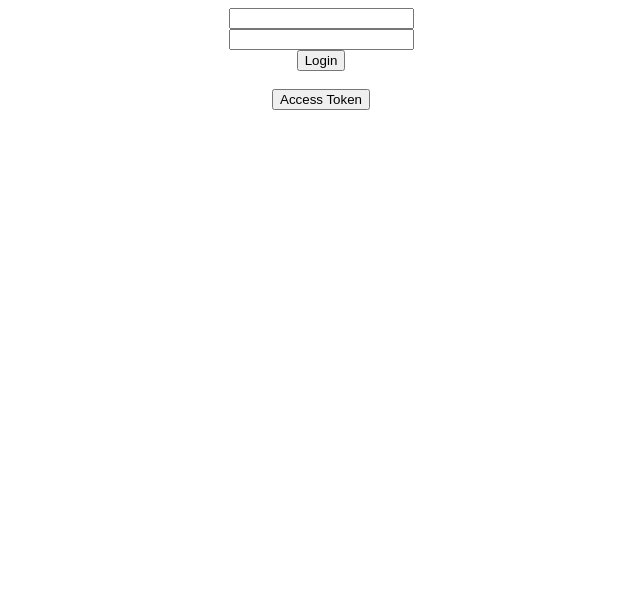
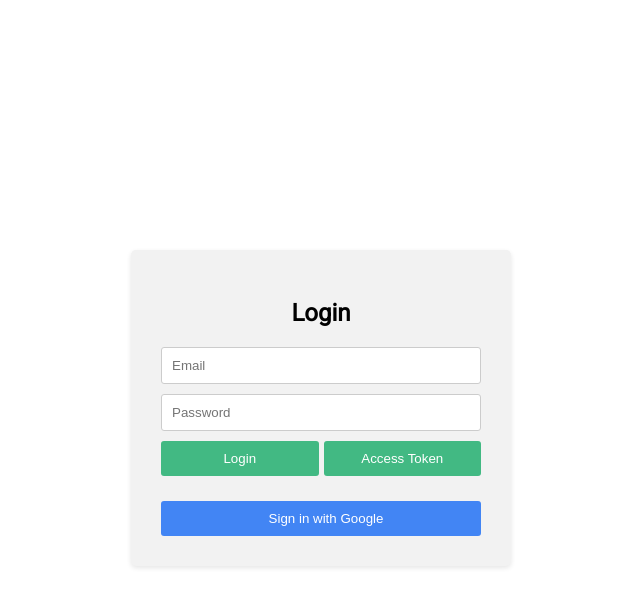
Before and after one commit to quyendv/firebase-auth, a Vue app in the folder client/: page / in a window 1280 px wide. Shown: the top 606 px of the page, without its empty margins (319-959 px from the left). Built offline with nearby package versions, Linux system fonts and the light colour scheme; no server answers.

Commit message:
update interface

```diff
--- a/client/src/App.vue
+++ b/client/src/App.vue
@@ -1,46 +1,130 @@
 <template>
   <div id="app">
-    <input name="username" type="text" v-model.trim="loginForm.email" />
-    <br />
-    <input name="password" type="password" v-model.trim="loginForm.password" />
-    <br />
-    <button @click="login()">Login</button>
-    <br /><br />
-    <button @click="accessToken()">Access Token</button>
+    <div class="login-form">
+      <h2>Login</h2>
+      <div class="input-row">
+        <input
+          name="username"
+          type="text"
+          v-model.trim="loginForm.email"
+          placeholder="Email"
+        />
+      </div>
+      <div class="input-row">
+        <input
+          name="password"
+          type="password"
+          v-model.trim="loginForm.password"
+          placeholder="Password"
+        />
+      </div>
+      <div class="button-group">
+        <button @click="login()">Login</button>
+        <button @click="accessToken()">Access Token</button>
+      </div>
+      <button class="google-button" @click="signInWithGoogle()">
+        <span class="icon"><i class="fab fa-google"></i></span>
+        Sign in with Google
+      </button>
+    </div>
   </div>
 </template>
 
 <style lang="scss">
+@import url('https://fonts.googleapis.com/css?family=Roboto&display=swap');
+
 #app {
-  font-family: Avenir, Helvetica, Arial, sans-serif;
-  -webkit-font-smoothing: antialiased;
-  -moz-osx-font-smoothing: grayscale;
-  text-align: center;
-  color: #2c3e50;
+  display: flex;
+  justify-content: center;
+  align-items: center;
+  height: 100vh;
 }
 
-#nav {
+.login-form {
+  display: flex;
+  flex-direction: column;
+  align-items: center;
+  width: 320px;
   padding: 30px;
+  background-color: #f2f2f2;
+  border-radius: 5px;
+  box-shadow: 0 2px 5px rgba(0, 0, 0, 0.1);
+  font-family: 'Roboto', sans-serif;
+}
 
-  a {
-    font-weight: bold;
-    color: #2c3e50;
+h2 {
+  margin-bottom: 20px;
+}
 
-    &.router-link-exact-active {
-      color: #42b983;
-    }
+.input-row {
+  display: flex;
+  flex-direction: column;
+  width: 100%;
+  margin-bottom: 10px;
+}
+
+input {
+  padding: 10px;
+  border: 1px solid #ccc;
+  border-radius: 3px;
+}
+
+.button-group {
+  display: flex;
+  justify-content: space-between;
+  width: 100%;
+  margin-bottom: 10px;
+  button + button {
+    margin-left: 5px;
   }
+}
+
+
+button {
+  flex: 1;
+  padding: 10px;
+  background-color: #42b983;
+  color: #fff;
+  border: none;
+  border-radius: 3px;
+  cursor: pointer;
+}
+
+button:hover {
+  background-color: #2e8540;
+}
+
+.google-button {
+  margin-top: 15px;
+  display: flex;
+  align-items: center;
+  justify-content: center;
+  background-color: #4285f4;
+  color: #fff;
+  border: none;
+  border-radius: 3px;
+  cursor: pointer;
+  padding: 10px;
+  width: 100%;
+}
+
+.google-button .icon {
+  margin-right: 10px;
+}
+
+.google-button:hover {
+  background-color: #0c7cd5;
 }
 </style>
 <script>
-import { auth } from "./auth/auth.service";
+import { auth, googleProvider } from './auth/auth.service';
 export default {
   data() {
     return {
       loginForm: {
-        email: "",
-        password: ""
-      }
+        email: '',
+        password: '',
+      },
     };
   },
   methods: {
@@ -48,7 +132,7 @@ export default {
       auth
         .signInWithEmailAndPassword(
           this.loginForm.email,
-          this.loginForm.password
+          this.loginForm.password,
         )
         .then(function(fbUser) {
           console.log(fbUser);
@@ -57,7 +141,24 @@ export default {
     async accessToken() {
       const token = await auth.currentUser?.getIdToken();
       console.log(token);
-    }
-  }
+    },
+    signInWithGoogle() {
+      auth
+        .signInWithPopup(googleProvider)
+        .then(function(result) {
+          // This gives you a Google Access Token. You can use it to access the Google API.
+          const token = result.credential.accessToken;
+          console.log('Google access token:', token);
+
+          // The signed-in user info.
+          const user = result.user;
+          console.log('Google user:', user);
+        })
+        .catch(function(error) {
+          // Handle Errors here.
+          console.error('Error signing in with Google:', error);
+        });
+    },
+  },
 };
 </script>
--- a/client/src/auth/auth.service.ts
+++ b/client/src/auth/auth.service.ts
@@ -12,5 +12,6 @@ const firebaseConfig = {
 
 firebase.initializeApp(firebaseConfig);
 const auth = firebase.auth();
+const googleProvider = new firebase.auth.GoogleAuthProvider();
 
-export { auth };
+export { auth, googleProvider };
```
Also changed, not shown: 2 other files (tests, documents, lock files or other folders).
